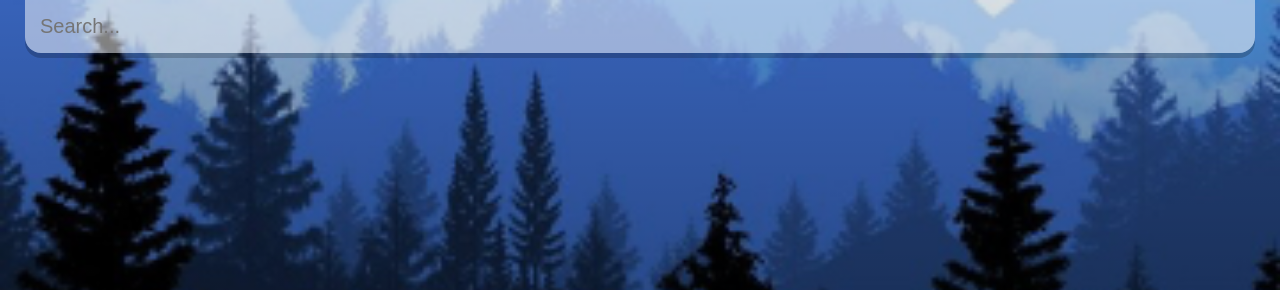
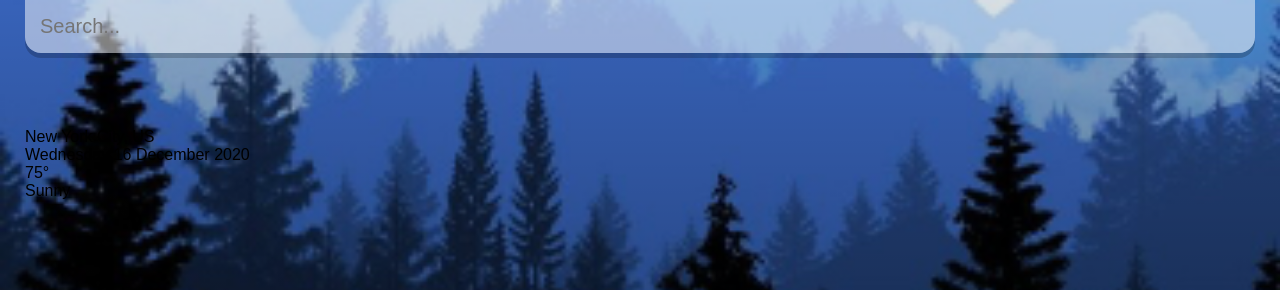
Before and after one commit to bridgetrshannon/Weather-Dashboard, a React (Create React App) app in the folder weather-dashboard/: page / in a window 1280 px wide. Shown: the top 290 px of the page. Built offline with nearby package versions, Linux system fonts and the light colour scheme.

Commit message:
added placeholder values for location, date, temperature, and weather

```diff
--- a/weather-dashboard/src/App.js
+++ b/weather-dashboard/src/App.js
@@ -5,15 +5,51 @@ const api = {
 };
 
 function App() {
+  const dateBuilder = (d) => {
+    let months = [
+      "January",
+      "February",
+      "March",
+      "April",
+      "May",
+      "June",
+      "July",
+      "August",
+      "September",
+      "October",
+      "November",
+      "December",
+    ];
+    let days = [
+      "Sunday",
+      "Monday",
+      "Tuesday",
+      "Wednesday",
+      "Thursday",
+      "Friday",
+      "Saturday",
+    ];
+    let day = days[d.getDay()];
+    let date = d.getDate();
+    let month = months[d.getMonth()];
+    let year = d.getFullYear();
+
+    return `${day} ${date} ${month} ${year}`;
+  };
+
   return (
     <div className="app">
       <main>
         <div className="search-box">
-          <input
-          type="text"
-          className="search-bar"
-          placeholder="Search..."
-          />
+          <input type="text" className="search-bar" placeholder="Search..." />
+        </div>
+        <div className="location-box">
+          <div className="location">New York City, US</div>
+          <div className="date">{dateBuilder(new Date())}</div>
+        </div>
+        <div className="weather-box">
+          <div className="temp">75°</div>
+          <div className="weather">Sunny</div>
         </div>
       </main>
     </div>
--- a/weather-dashboard/src/index.css
+++ b/weather-dashboard/src/index.css
@@ -50,5 +50,8 @@ main {
   font-size: 20px;
 
   transition: 0.4s ease;
+}
 
+.search-box .search-bar:hover {
+  background-color: rgba(255, 255, 255, .75);
 }
```
